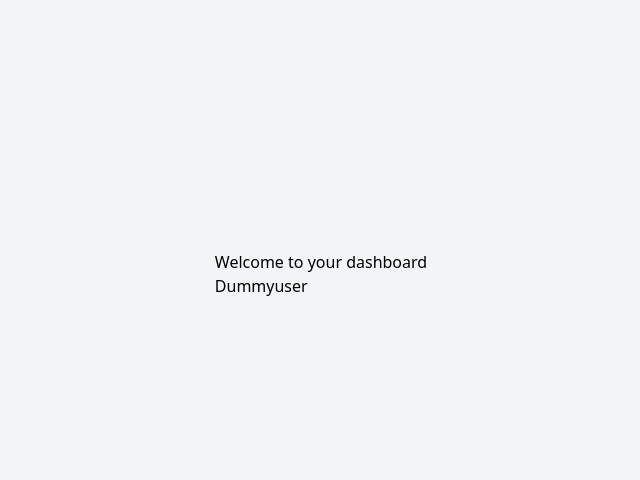
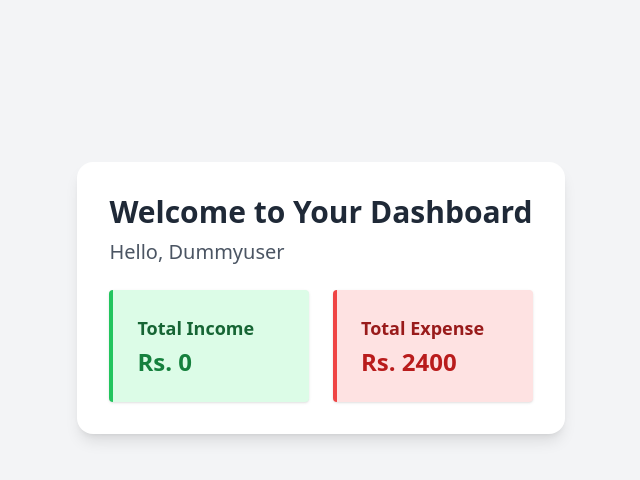
Before and after one commit to MSHAHID1122/Django, a Django app: page / in a window 1280 px wide. Shown: the part 174-654 px from the top of the page, without its empty margins (319-959 px from the left). Run offline with Django 4.2, Linux system fonts and the light colour scheme; a user stored in the database is signed in; data comes from the database, SQL or seed files in the repository; some libraries are stand-ins or nearby versions.

Commit message:
dashboad visualiztion

```diff
--- a/FinanceApp/finance/templates/finance/dashboard.html
+++ b/FinanceApp/finance/templates/finance/dashboard.html
@@ -1,7 +1,21 @@
 {% extends 'finance/base.html' %}
-{% block title %} Dashboard {% endblock %}
+{% block title %}Dashboard{% endblock %}
+
 {% block content %}
-<div>
-    <h1>Welcome to your dashboard </h1>
-    <h2>{{request.user|capfirst}}</h2>
-</div>{% endblock %}
+<div class="max-w-4xl mx-auto mt-12 p-8 bg-white shadow-lg rounded-2xl">
+    <h1 class="text-3xl font-bold text-gray-800 mb-2">Welcome to Your Dashboard</h1>
+    <h2 class="text-xl text-gray-600 mb-6">Hello, {{ request.user|capfirst }}</h2>
+
+    <div class="grid grid-cols-1 sm:grid-cols-2 gap-6">
+        <div class="p-6 bg-green-100 border-l-4 border-green-500 rounded shadow">
+            <p class="text-lg text-green-800 font-semibold">Total Income</p>
+            <p class="text-2xl font-bold text-green-700 mt-1">Rs. {{ income }}</p>
+        </div>
+
+        <div class="p-6 bg-red-100 border-l-4 border-red-500 rounded shadow">
+            <p class="text-lg text-red-800 font-semibold">Total Expense</p>
+            <p class="text-2xl font-bold text-red-700 mt-1">Rs. {{ expense }}</p>
+        </div>
+    </div>
+</div>
+{% endblock %}
```
